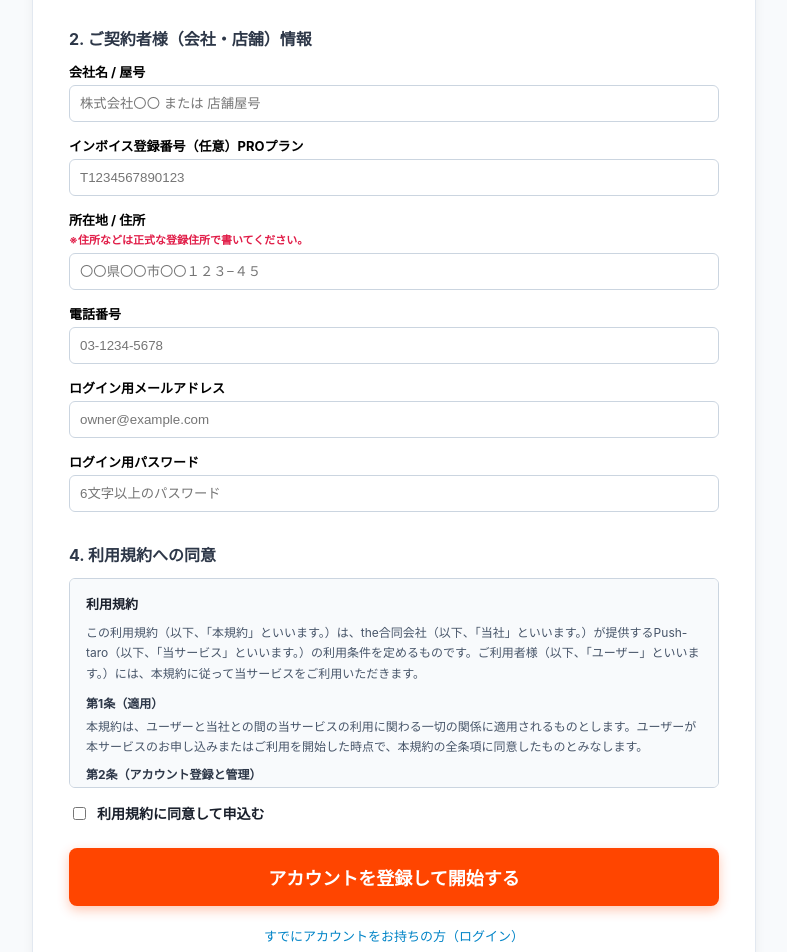
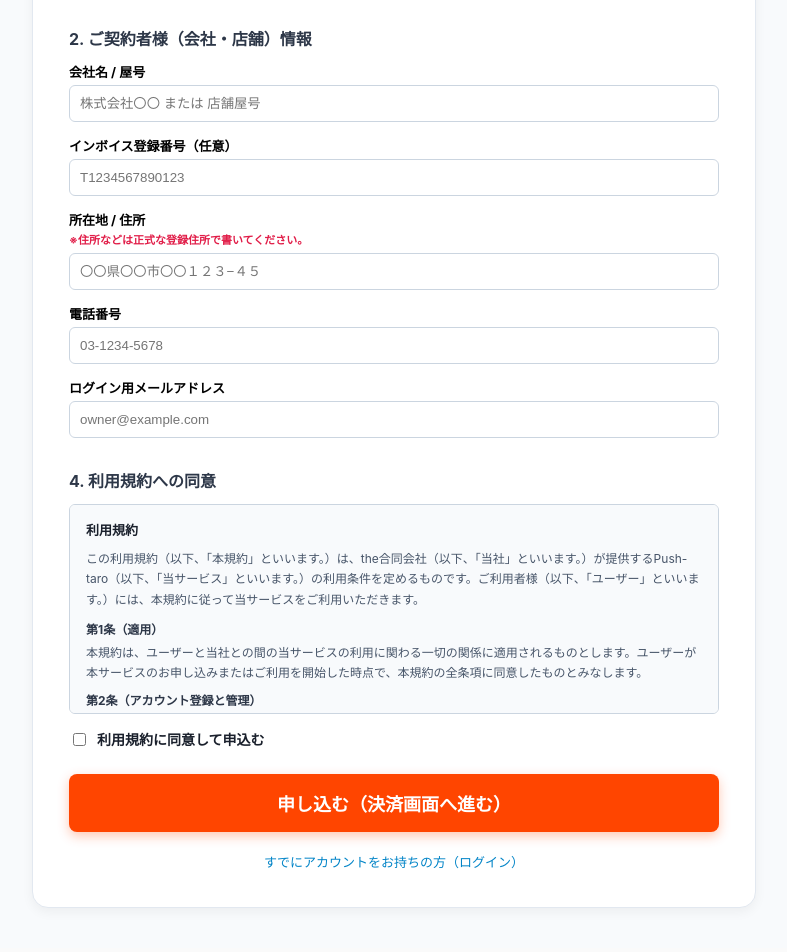
Before and after one commit to thellcishii-lang/push-taro, a Next.js app: page /signup in a window 1280 px wide. Shown: the part 320-1272 px from the top of the page, without its empty margins (246-1033 px from the left). Built offline with nearby package versions, Linux system fonts and the light colour scheme.

Commit message:
Update page.tsx

```diff
--- a/app/signup/page.tsx
+++ b/app/signup/page.tsx
@@ -11,13 +11,12 @@ export default function SignupPage() {
   // プラン選択
   const [selectedPlan, setSelectedPlan] = useState<'light' | 'standard' | 'pro'>('light');
 
-  // 基本会員情報
+  // 基本会員情報（パスワードなし）
   const [companyName, setCompanyName] = useState('');
   const [invoiceNumber, setInvoiceNumber] = useState('');
   const [address, setAddress] = useState('');
   const [phone, setPhone] = useState('');
   const [email, setEmail] = useState('');
-  const [password, setPassword] = useState('');
 
   // Proプラン用 口座情報詳細
   const [bankName, setBankName] = useState('');
@@ -45,7 +44,6 @@ export default function SignupPage() {
         headers: { 'Content-Type': 'application/json' },
         body: JSON.stringify({
           email,
-          password,
           plan: selectedPlan,
           companyName,
           invoiceNumber,
@@ -66,8 +64,14 @@ export default function SignupPage() {
         throw new Error(data.error || '登録に失敗しました。');
       }
 
-      alert('登録が完了しました！管理画面へログインしてください。');
-      router.push('/admin');
+      // ✅ 決済リンクがあればリダイレクト（Squareへ）
+      if (data.paymentUrl) {
+        window.location.href = data.paymentUrl;
+      } else {
+        alert('申し込みを受け付けました。メールに記載された決済リンクからお手続きください。');
+        router.push('/');
+      }
+
     } catch (err: any) {
       alert('エラー: ' + err.message);
     } finally {
@@ -142,7 +146,7 @@ export default function SignupPage() {
 
           </div>
 
-          {/* 2. 会社・店舗基本情報 */}
+          {/* 2. 会社・店舗基本情報（パスワード欄を削除） */}
           <h3 style={{ fontSize: '16px', fontWeight: 'bold', marginBottom: '12px', color: '#2d3748' }}>
             2. ご契約者様（会社・店舗）情報
           </h3>
@@ -161,7 +165,7 @@ export default function SignupPage() {
             </div>
 
             <div>
-              <label style={{ display: 'block', marginBottom: '4px', fontWeight: 'bold', fontSize: '13px' }}>インボイス登録番号（任意）PROプラン</label>
+              <label style={{ display: 'block', marginBottom: '4px', fontWeight: 'bold', fontSize: '13px' }}>インボイス登録番号（任意）</label>
               <input
                 type="text"
                 placeholder="T1234567890123"
@@ -210,18 +214,7 @@ export default function SignupPage() {
               />
             </div>
 
-            <div>
-              <label style={{ display: 'block', marginBottom: '4px', fontWeight: 'bold', fontSize: '13px' }}>ログイン用パスワード</label>
-              <input
-                type="password"
-                required
-                minLength={6}
-                placeholder="6文字以上のパスワード"
-                value={password}
-                onChange={(e) => setPassword(e.target.value)}
-                style={{ width: '100%', padding: '10px', borderRadius: '6px', border: '1px solid #cbd5e0', boxSizing: 'border-box' }}
-              />
-            </div>
+            {/* ❌ パスワード入力欄は削除（システム自動発行） */}
           </div>
 
           {/* 3. PROプラン選択時限定：受取用口座情報入力欄 */}
@@ -298,7 +291,7 @@ export default function SignupPage() {
             </div>
           )}
 
-          {/* 4. 利用規約 (全12条の正式全文を搭載) */}
+          {/* 4. 利用規約（全文掲載） */}
           <h3 style={{ fontSize: '16px', fontWeight: 'bold', marginBottom: '12px', color: '#2d3748' }}>
             4. 利用規約への同意
           </h3>
@@ -389,7 +382,7 @@ export default function SignupPage() {
               boxShadow: '0 4px 12px rgba(255, 69, 0, 0.3)'
             }}
           >
-            {loading ? '登録処理中...' : 'アカウントを登録して開始する'}
+            {loading ? '処理中...' : '申し込む（決済画面へ進む）'}
           </button>
         </form>
 
```
